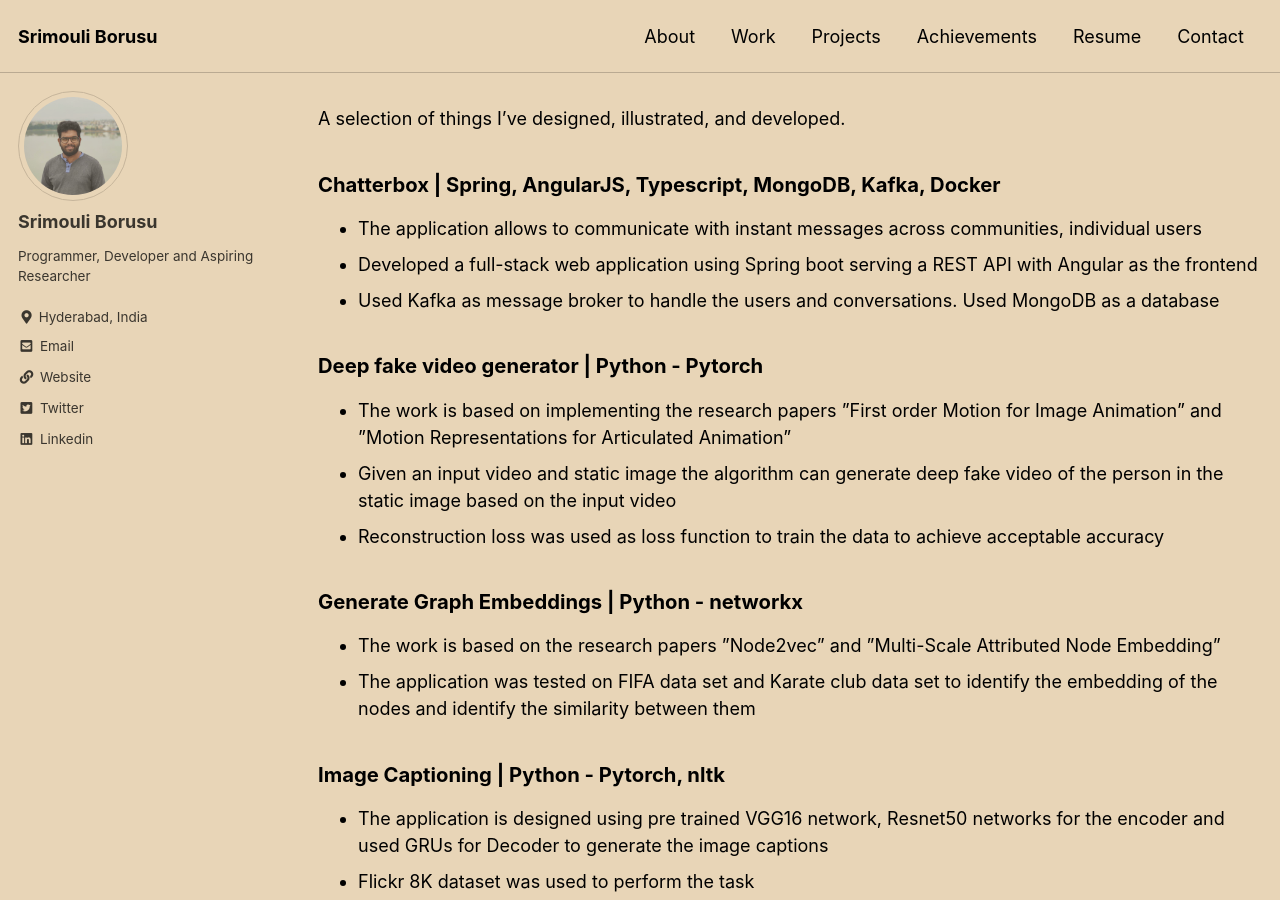
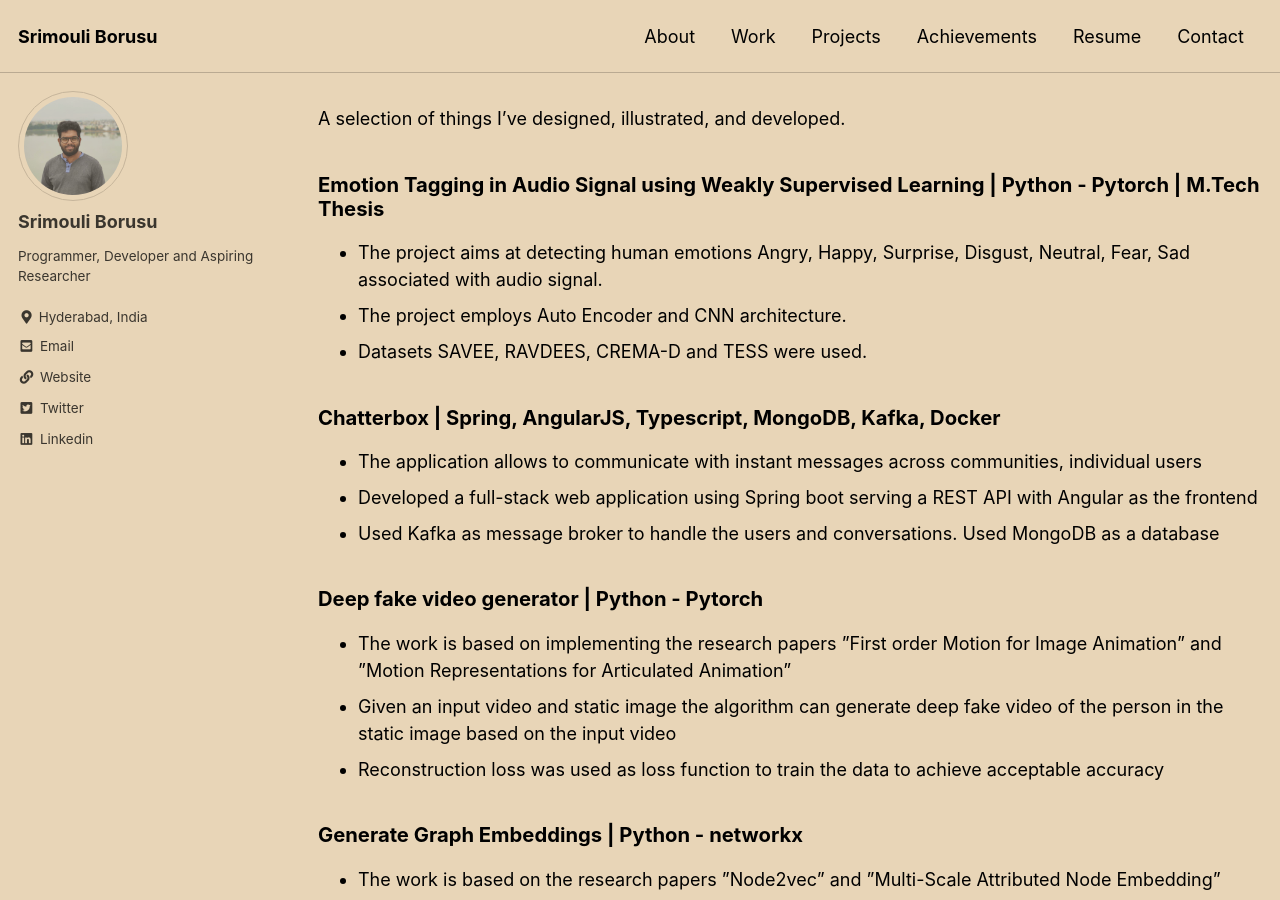
Before and after one commit to srimouli04/srimouli04.github.io_archiv2, a Jekyll site: the page built from _pages/projects.md, in a window 1280 px wide and 900 px high. Built offline with Jekyll 4.4.1, drawn with Linux system fonts in a browser that asks for light colours; cached includes are drawn as plain includes.

Commit message:
Added mtech thesis in projects

```diff
--- a/_pages/projects.md
+++ b/_pages/projects.md
@@ -16,6 +16,12 @@ feature:
 ---
 
 {{ page.excerpt | markdownify }}
+
+### Emotion Tagging in Audio Signal using Weakly Supervised Learning | Python - Pytorch | M.Tech Thesis
+* The project aims at detecting human emotions Angry, Happy, Surprise, Disgust, Neutral, Fear, Sad associated with audio signal.
+* The project employs Auto Encoder and CNN architecture.
+* Datasets SAVEE, RAVDEES, CREMA-D and TESS were used.
+
 
 ### Chatterbox | Spring, AngularJS, Typescript, MongoDB, Kafka, Docker
 * The application allows to communicate with instant messages across communities, individual users
```
